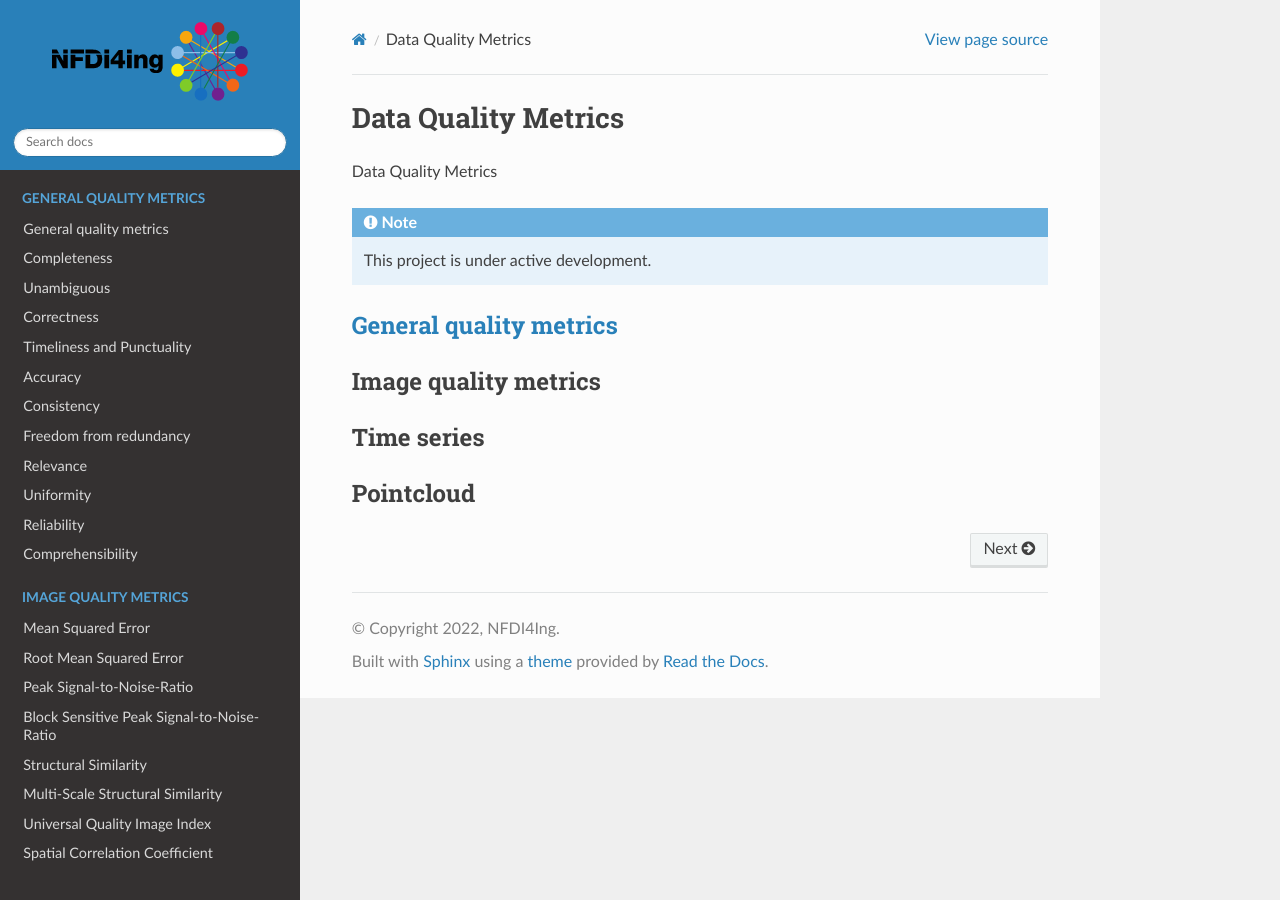
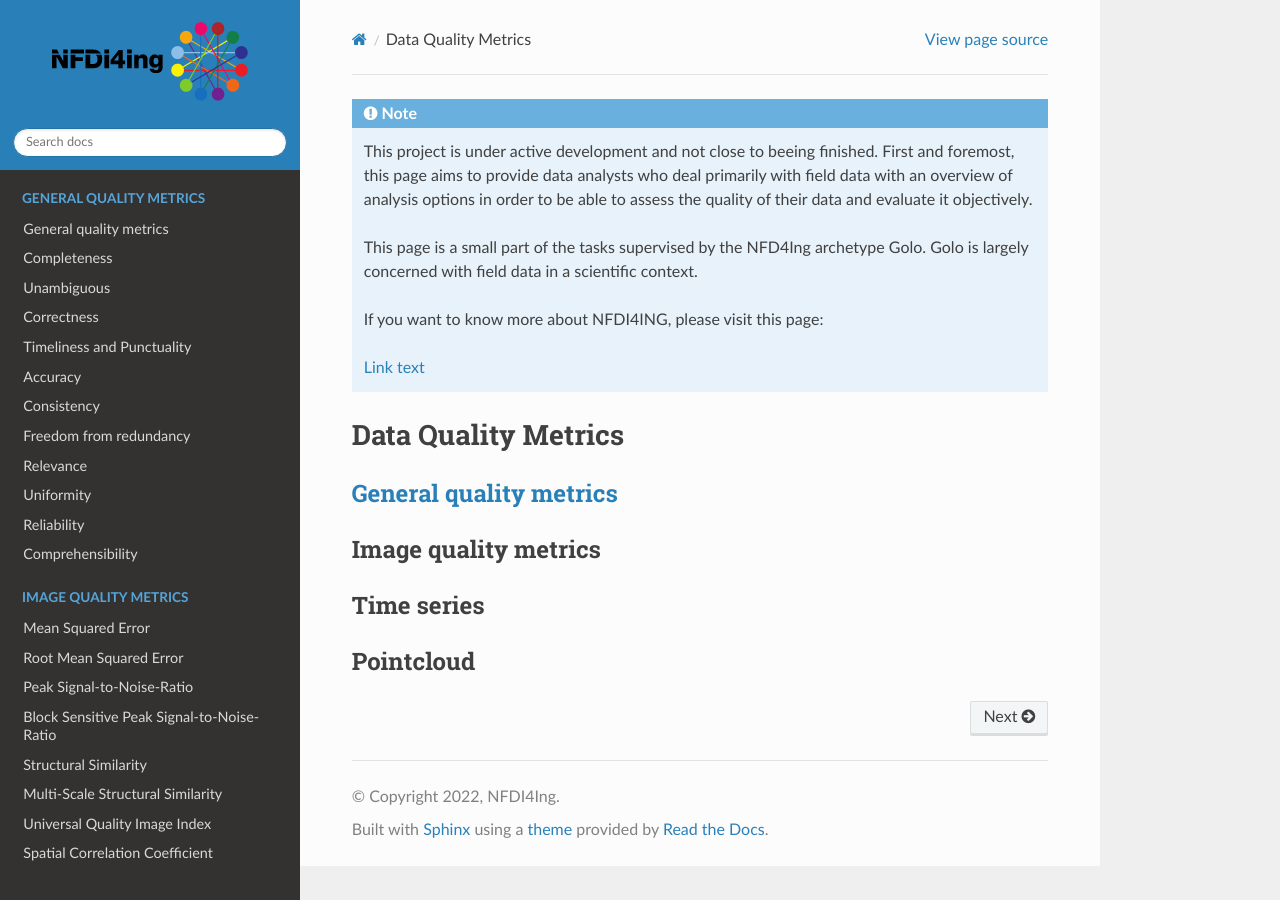
Before and after one commit to HDierend/Data-Quality-Metrics, a Sphinx documentation site: the page built from docs/source/index.rst, in a window 1280 px wide. Built offline with Sphinx 7.4.7 and the Read the Docs theme 2.0.0, drawn with Linux system fonts in a browser that asks for light colours.

Commit message:
added text

```diff
--- a/docs/source/index.rst
+++ b/docs/source/index.rst
@@ -1,11 +1,20 @@
+.. note::
+
+   This project is under active development and not close to beeing finished. First and foremost,
+   this page aims to provide data analysts who deal primarily with field data with an overview of
+   analysis options in order to be able to assess the quality of their data and evaluate it objectively.
+
+   This page is a small part of the tasks supervised by the NFD4Ing archetype Golo.
+   Golo is largely concerned with field data in a scientific context.
+
+   If you want to know more about NFDI4ING, please visit this page:
+
+   `Link text <https://nfdi4ing.de/de/>`_
+
+
 Data Quality Metrics
 ####################################
 
-Data Quality Metrics
-
-.. note::
-
-   This project is under active development.
 
 :ref:`General quality metrics`
 ***************************
```
